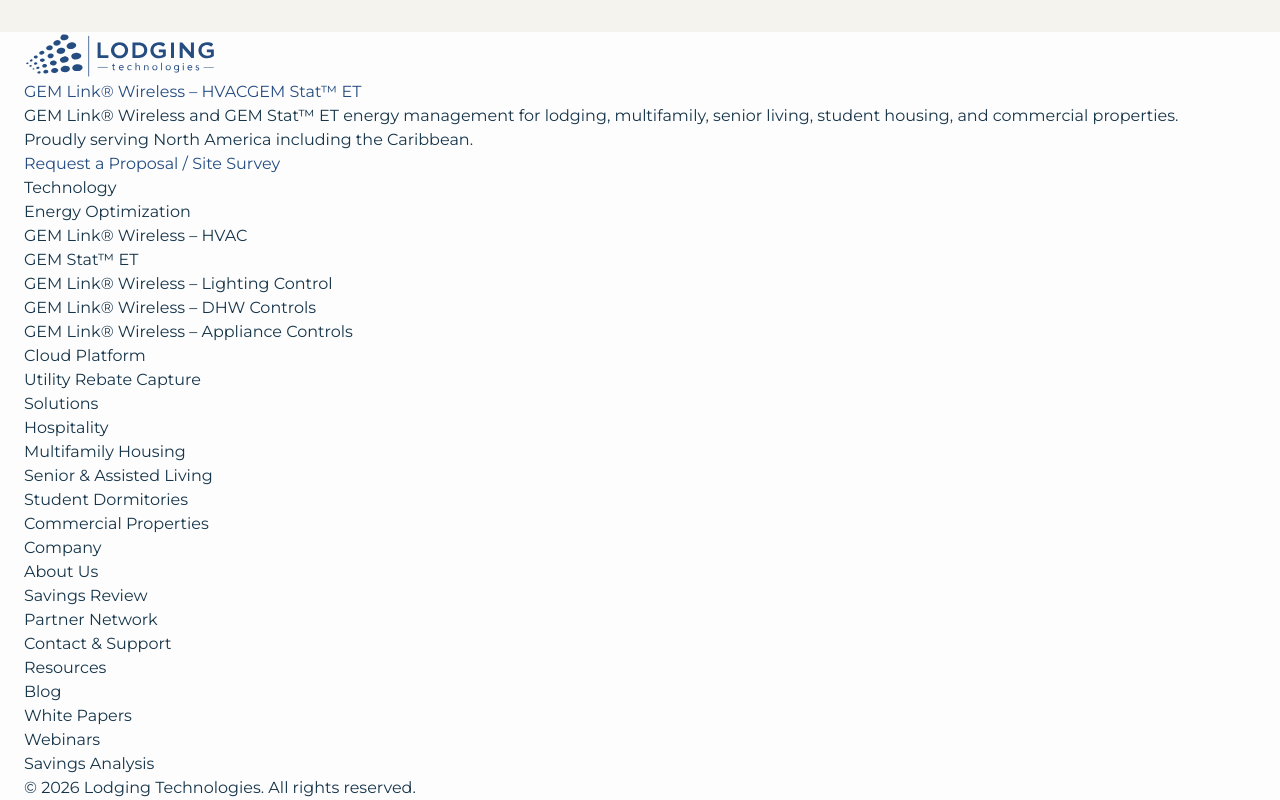
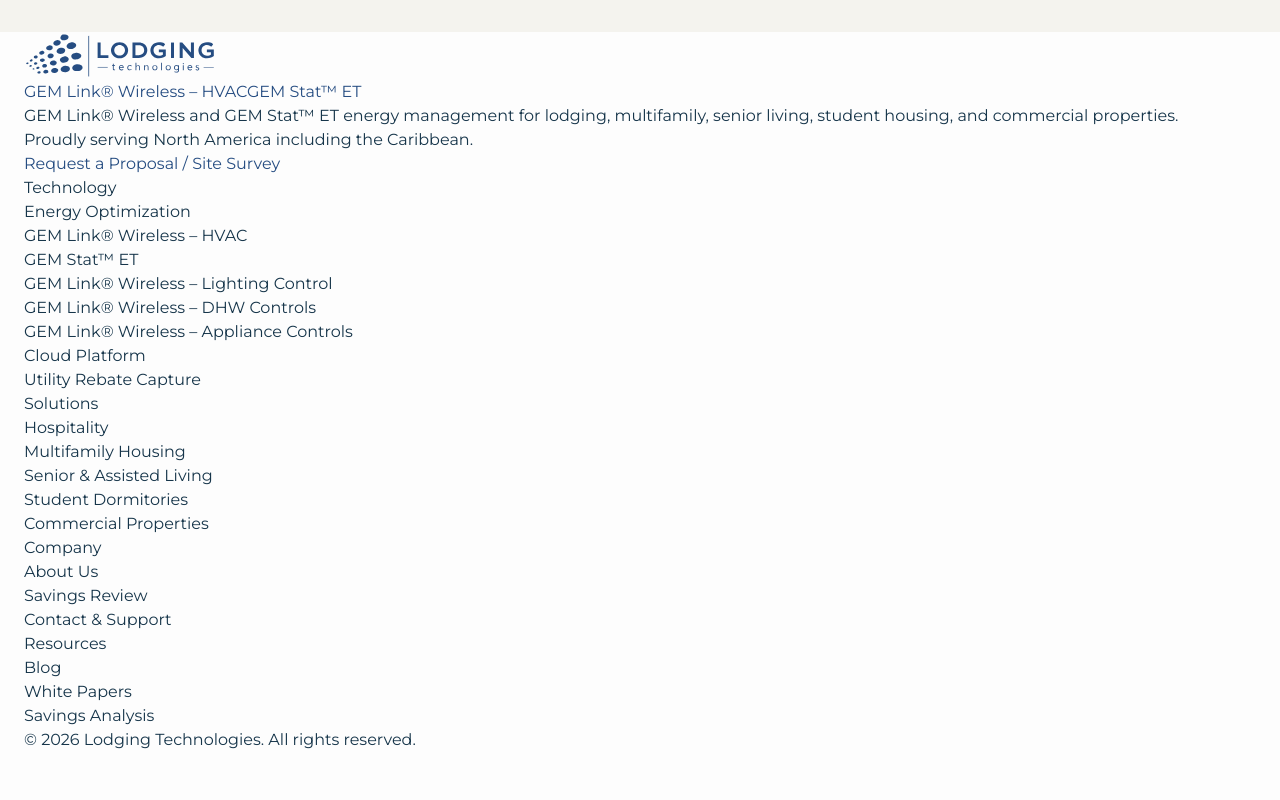
Before and after one commit to MannLester/Lodge-Tech-Website, a Next.js app in the folder apps/web/: page / in a window 1280 px wide. Shown: the part 9046-9846 px from the top of the page. After the commit the page ends 9798 px from the top, so only its background shows below. Built offline with nearby package versions, Linux system fonts and the light colour scheme.

Commit message:
frontend: remove unused footer links

```diff
--- a/apps/web/src/shared/ui/site-footer.tsx
+++ b/apps/web/src/shared/ui/site-footer.tsx
@@ -43,7 +43,6 @@ const footerLinkGroups = [
     links: [
       { href: "/company", label: "About Us" },
       { href: "/#results", label: "Savings Review" },
-      { href: "/#contact", label: "Partner Network" },
       { href: "/#contact", label: "Contact & Support" },
     ],
   },
@@ -52,7 +51,6 @@ const footerLinkGroups = [
     links: [
       { href: "/#contact", label: "Blog" },
       { href: "/#contact", label: "White Papers" },
-      { href: "/#contact", label: "Webinars" },
       { href: "/#contact", label: "Savings Analysis" },
     ],
   },
```
